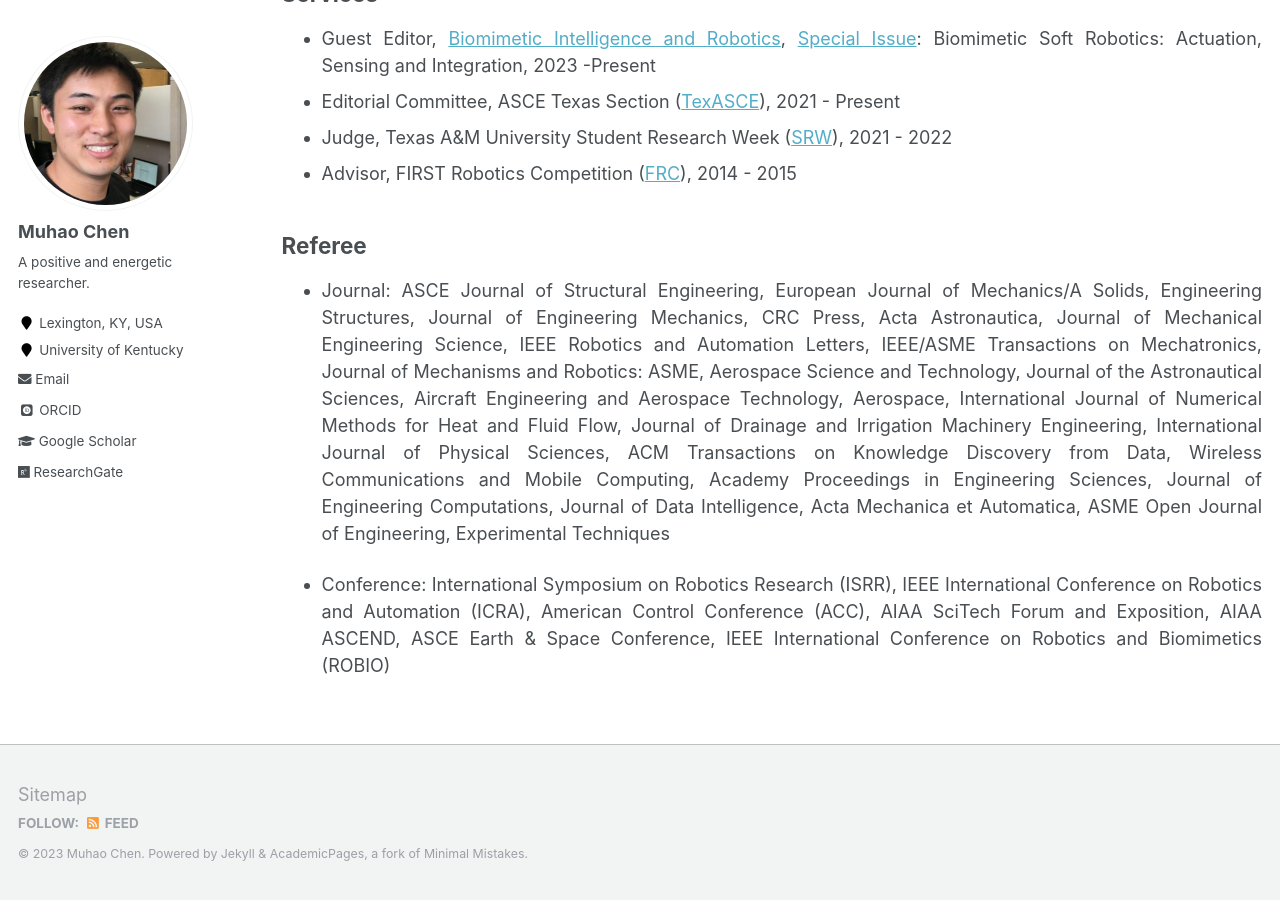
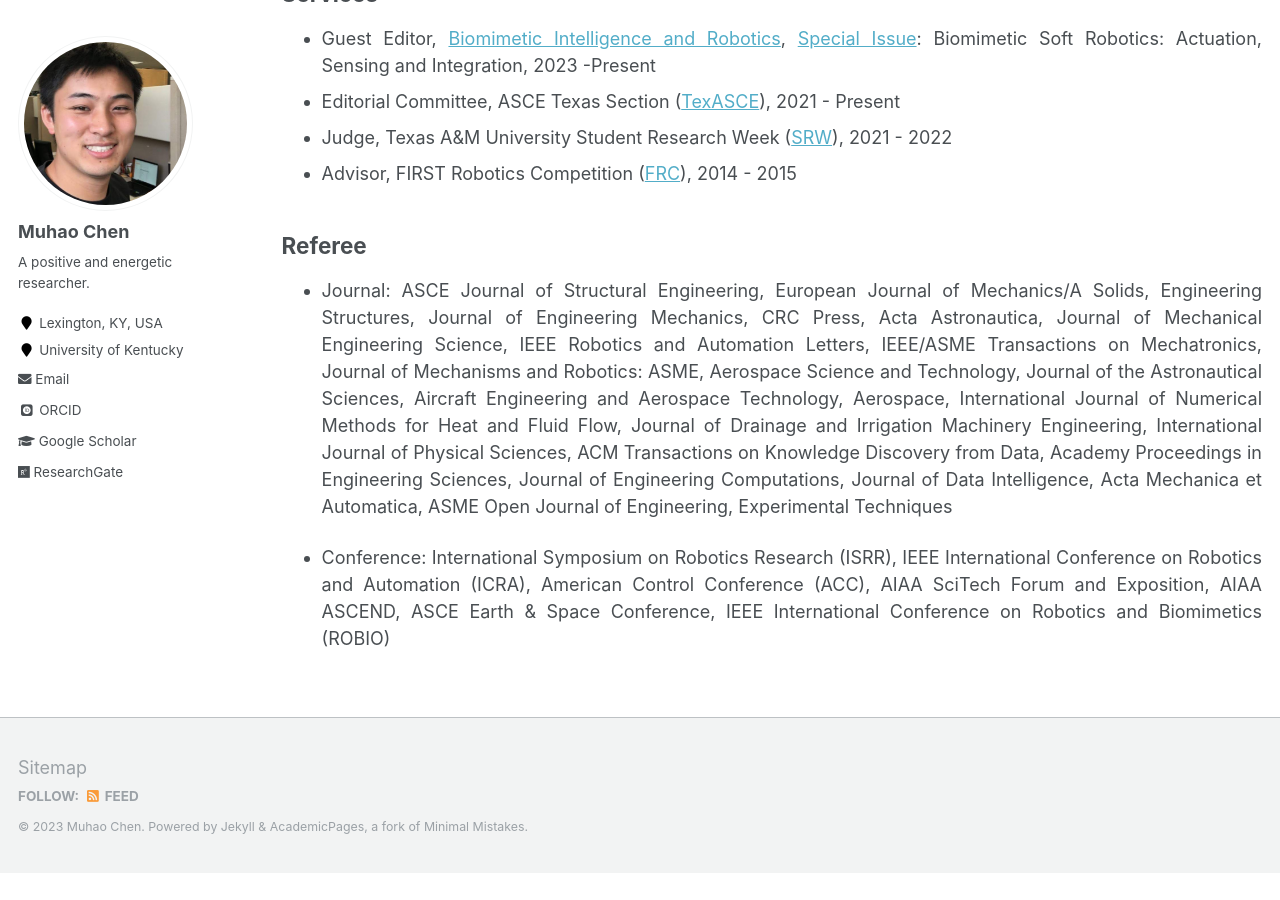
Before and after one commit to Muhao-Chen/muhao-chen.github.io, a Jekyll site: the page built from _pages/professional-activities.md, in a window 1280 px wide and 900 px high, scrolled down 2272 px. Built offline with Jekyll 4.4.1, drawn with Linux system fonts in a browser that asks for light colours; some web fonts are replaced; after the commit the page ends 3145 px from its top, so only the background shows below that.

Commit message:
Update professional-activities.md

```diff
--- a/_pages/professional-activities.md
+++ b/_pages/professional-activities.md
@@ -85,8 +85,9 @@ toc_max_header: 1
 * Advisor, FIRST Robotics Competition ([FRC](https://www.firstinspires.org/robotics/frc)), 2014 - 2015
 
 ## Referee
-* Journal: ASCE Journal of Structural Engineering, European Journal of Mechanics/A Solids, Engineering Structures, Journal of Engineering Mechanics, CRC Press, Acta Astronautica, Journal of Mechanical Engineering Science, IEEE Robotics and Automation Letters, IEEE/ASME Transactions on Mechatronics, Journal of Mechanisms and Robotics: ASME, Aerospace Science and Technology, Journal of the Astronautical Sciences, Aircraft Engineering and Aerospace Technology, Aerospace, International Journal of Numerical Methods for Heat and Fluid Flow, Journal of Drainage and Irrigation Machinery Engineering, International Journal of Physical Sciences, ACM Transactions on Knowledge Discovery from Data, Wireless Communications and Mobile Computing, Academy Proceedings in Engineering Sciences, Journal of Engineering Computations, Journal of Data Intelligence, Acta Mechanica et Automatica, ASME Open Journal of Engineering, Experimental Techniques
+* Journal: ASCE Journal of Structural Engineering, European Journal of Mechanics/A Solids, Engineering Structures, Journal of Engineering Mechanics, CRC Press, Acta Astronautica, Journal of Mechanical Engineering Science, IEEE Robotics and Automation Letters, IEEE/ASME Transactions on Mechatronics, Journal of Mechanisms and Robotics: ASME, Aerospace Science and Technology, Journal of the Astronautical Sciences, Aircraft Engineering and Aerospace Technology, Aerospace, International Journal of Numerical Methods for Heat and Fluid Flow, Journal of Drainage and Irrigation Machinery Engineering, International Journal of Physical Sciences, ACM Transactions on Knowledge Discovery from Data, Academy Proceedings in Engineering Sciences, Journal of Engineering Computations, Journal of Data Intelligence, Acta Mechanica et Automatica, ASME Open Journal of Engineering, Experimental Techniques
 
 * Conference: International Symposium on Robotics Research (ISRR), IEEE International Conference on Robotics and Automation (ICRA), American Control Conference (ACC), AIAA SciTech Forum and Exposition, AIAA ASCEND, ASCE Earth & Space Conference, IEEE International Conference on Robotics and Biomimetics (ROBIO)
 
 </div>
+<!-- Wireless Communications and Mobile Computing,  -->
```
